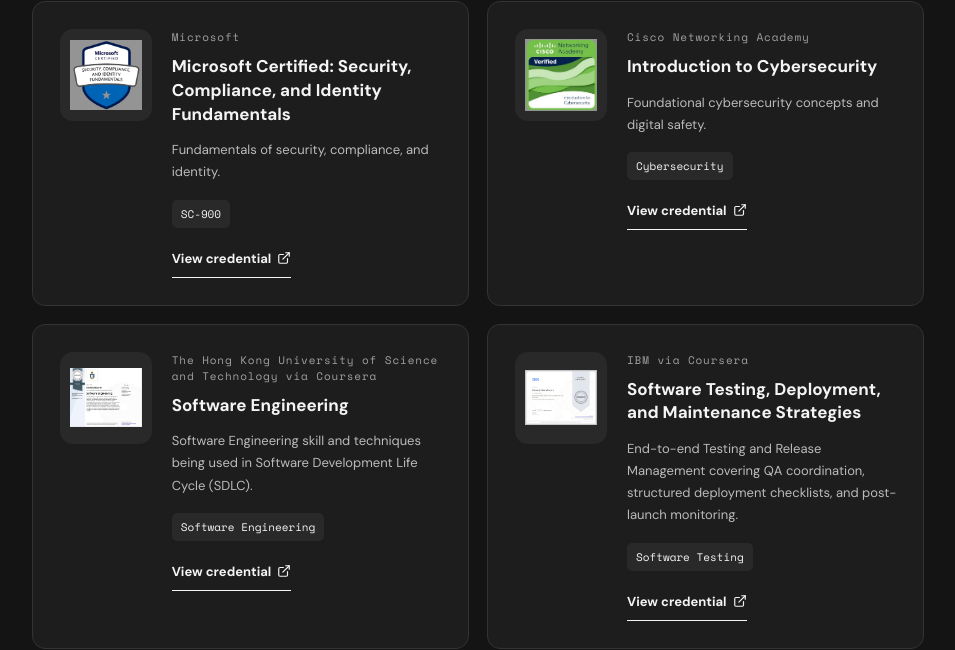
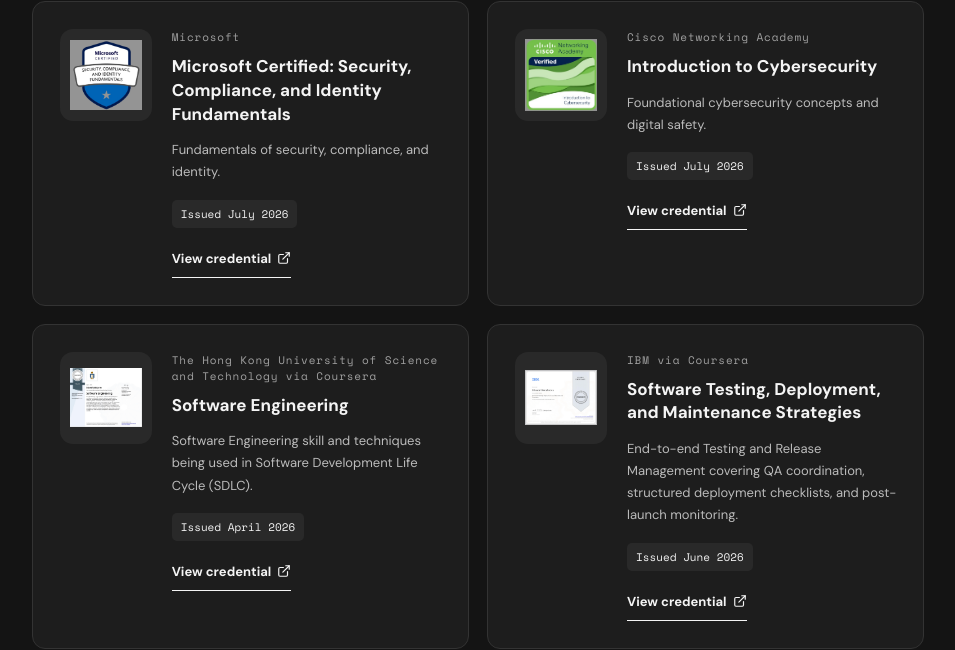
Before and after one commit to Ewadz/Portfolio, a React (Vite) app: page / in a window 1280 px wide. Shown: the part 2832-3482 px from the top of the page, without its empty margins (289-1244 px from the left). Built offline with nearby package versions, Linux system fonts and the light colour scheme.

Commit message:
new changes to certifications

```diff
--- a/src/data.js
+++ b/src/data.js
@@ -69,7 +69,7 @@ export const certifications = [
   {
     name: "Microsoft Certified: Security, Compliance, and Identity Fundamentals",
     category: "Cybersecurity & Security Fundamentals",
-    short: "SC-900",
+    issued: "July 2026",
     image: "/badges/microsoft-sc900.png",
     issuer: "Microsoft",
     detail: "Fundamentals of security, compliance, and identity.",
@@ -79,7 +79,7 @@ export const certifications = [
   {
     name: "Introduction to Cybersecurity",
     category: "Cybersecurity & Security Fundamentals",
-    short: "Cybersecurity",
+    issued: "July 2026",
     image: "/badges/cisco-cybersecurity.png",
     issuer: "Cisco Networking Academy",
     detail: "Foundational cybersecurity concepts and digital safety.",
@@ -89,7 +89,7 @@ export const certifications = [
   {
     name: "Software Testing Fundamentals and Methodologies",
     category: "Software Engineering",
-    short: "Software Testing",
+    issued: "October 2026",
     image: "/badges/STFM.png",
     issuer: "Microsoft via Coursera",
     detail: "Build a robust understanding of software quality assurance and the critical role testing plays within the Software Development Life Cycle (SDLC).",
@@ -98,7 +98,7 @@ export const certifications = [
   {
     name: "Software Engineering",
     category: "Software Engineering",
-    short: "Software Engineering",
+    issued: "April 2026",
     image: "/badges/SoftwareEngineering.png",
     issuer: "The Hong Kong University of Science and Technology via Coursera",
     detail: "Software Engineering skill and techniques being used in Software Development Life Cycle (SDLC).",
@@ -108,7 +108,7 @@ export const certifications = [
   {
     name: "Software Testing, Deployment, and Maintenance Strategies",
     category: "Software Engineering",
-    short: "Software Testing",
+    issued: "June 2026",
     image: "/badges/STDMS.png",
     issuer: "IBM via Coursera",
     detail: "End-to-end Testing and Release Management covering QA coordination, structured deployment checklists, and post-launch monitoring.",
@@ -118,7 +118,7 @@ export const certifications = [
     {
     name: "Software Engineering: Software Design and Project Management",
     category: "Software Engineering",
-    short: "Software Design and Project Management",
+    issued: "April 2026",
     image: "/badges/SDPM.png",
     issuer: "The Hong Kong University of Science and Technology via Coursera",
     detail: "Experienced in guiding applications through the full Software Development Life Cycle (SDLC), from initial project planning and systems analysis to architectural design.",
--- a/src/main.jsx
+++ b/src/main.jsx
@@ -586,7 +586,7 @@ function App() {
               </div>
               <div className="cert-grid">
                 {certifications.filter((c) => c.featured).map((c, i) => (
-                  <div className="cert-card" key={c.short}>
+                  <div className="cert-card" key={c.name}>
                     <div className="cert-symbol">
                       <img
                         src={c.image}
@@ -609,7 +609,7 @@ function App() {
                       <h3>{c.name}</h3>
                       <p>{c.detail}</p>
                       <div className="cert-actions">
-                        <span className="cert-tag">{c.short}</span>
+                        <span className="cert-tag">Issued {c.issued}</span>
 
                           {c.url && (
                           <a
@@ -703,7 +703,7 @@ function App() {
                     <div className="credential-group-title"><span>{category.toUpperCase()}</span><span>{String(certifications.filter(c => (c.category || "Other Certifications") === category).length).padStart(2,"0")}</span></div>
                     <div className="credential-grid">
                       {certifications.filter(c => (c.category || "Other Certifications") === category).map(c => (
-                        <article className="credential-card" key={c.short}>
+                        <article className="credential-card" key={c.name}>
                           <div className="credential-icon"><img src={c.image} alt={c.issuer + " badge"} loading="lazy" onError={e => {e.currentTarget.style.display="none";}} /></div>
                           <h3>{c.name}</h3><span className="credential-issuer">{c.issuer}</span><p>{c.detail}</p>
                           {c.url ? <a href={c.url} target="_blank" rel="noopener noreferrer" className="credential-verify">VERIFY <ArrowUpRight size={13}/></a> : <span className="credential-issuer">Verification link not added</span>}
```
